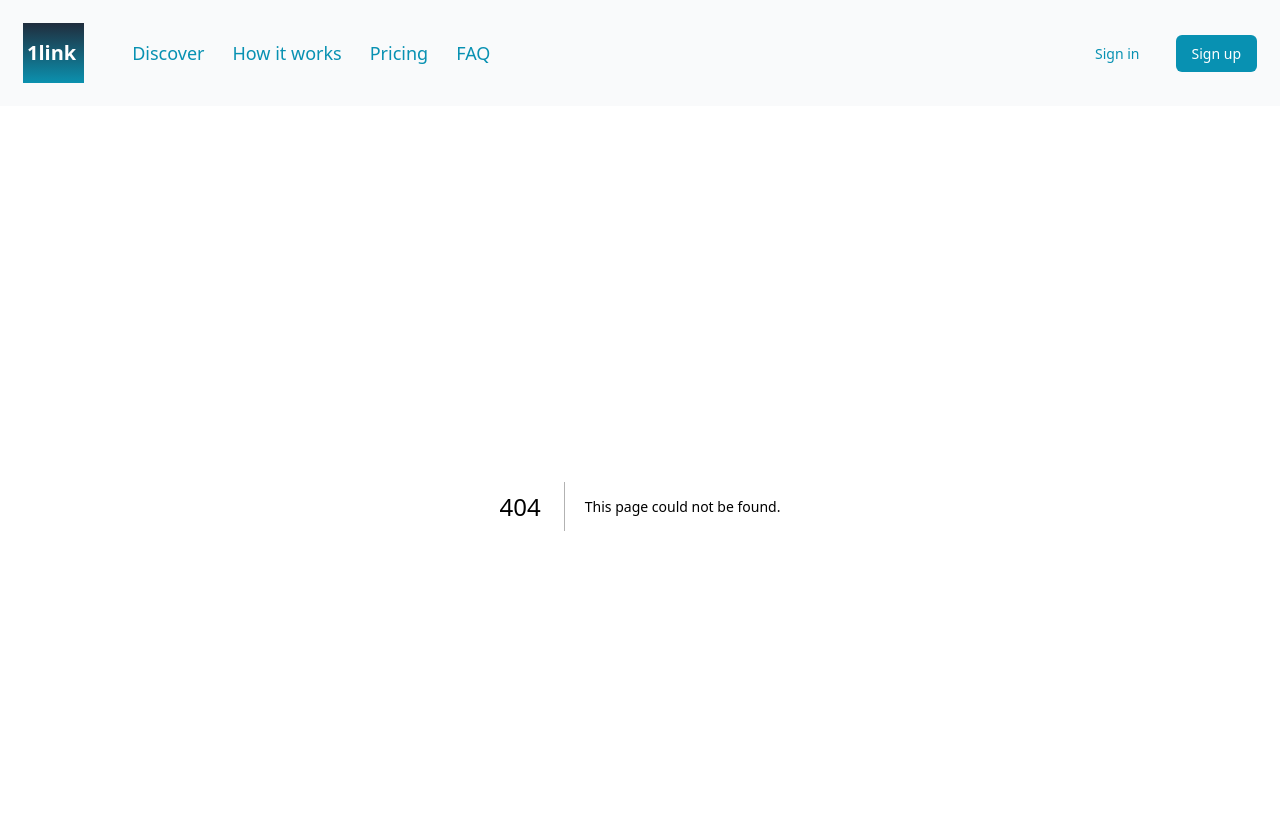
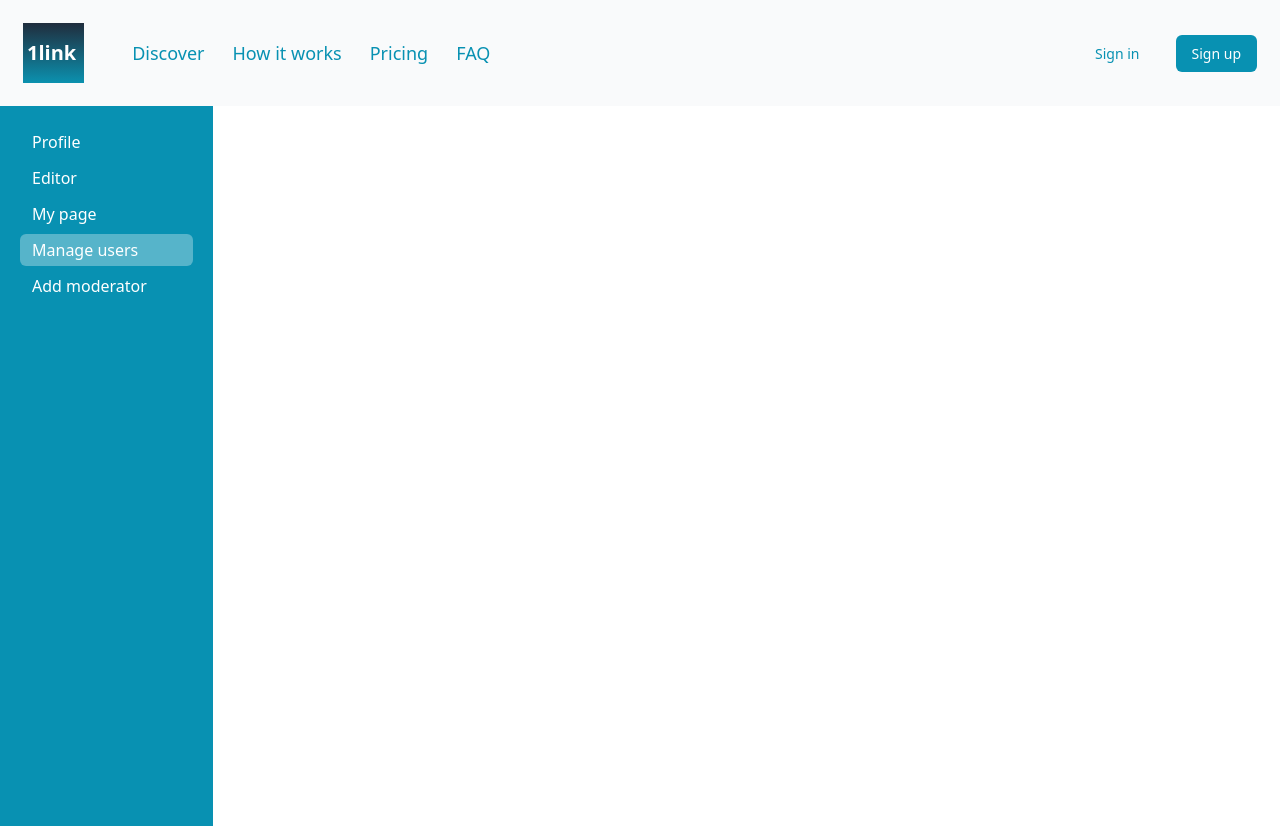
Before and after one commit to musiur/1linkf, a Next.js app: page /dashboard/manage-users in a window 1280 px wide. Before the commit this address had no page. Shown: the top 828 px of the page. Built offline with nearby package versions, Linux system fonts and the light colour scheme.

Commit message:
dashboard and login issue fixed

```diff
--- a/components/Navbar.js
+++ b/components/Navbar.js
@@ -85,7 +85,7 @@ const Navbar = () => {
         </div>
         {
           openSubmenu ? <div className="absolute top-[80px] right-0 min-w-[200px] border flex flex-col items-end justify-start gap-1 rounded-md bg-white py-1 mr-5" onClick={() => setOpenSubmenu(false)}>
-            <Link href="/dashboard" className="hover:bg-gray-100 rounded-md w-full text-right cursor-pointer px-3 py-1">Profile</Link>
+            <Link href="/dashboard/profile" className="hover:bg-gray-100 rounded-md w-full text-right cursor-pointer px-3 py-1">Profile</Link>
             <button onClick={Logout} className="hover:bg-red-100 text-red-400 rounded-md w-full text-right cursor-pointer px-3 py-1">Logout</button>
           </div> : null
         }
@@ -121,9 +121,8 @@ const CloseIcon = () => {
 
 const UserIcon = () => {
   return (
-    <svg xmlns="http://www.w3.org/2000/svg" fill="none" viewBox="0 0 24 24" stroke-width="1.5" stroke="currentColor" class="w-6 h-6">
-      <path stroke-linecap="round" stroke-linejoin="round" d="M17.982 18.725A7.488 7.488 0 0012 15.75a7.488 7.488 0 00-5.982 2.975m11.963 0a9 9 0 10-11.963 0m11.963 0A8.966 8.966 0 0112 21a8.966 8.966 0 01-5.982-2.275M15 9.75a3 3 0 11-6 0 3 3 0 016 0z" />
+    <svg xmlns="http://www.w3.org/2000/svg" fill="none" viewBox="0 0 24 24" strokeWidth="1.5" stroke="currentColor" className="w-6 h-6">
+      <path strokeLinecap="round" strokeLinejoin="round" d="M17.982 18.725A7.488 7.488 0 0012 15.75a7.488 7.488 0 00-5.982 2.975m11.963 0a9 9 0 10-11.963 0m11.963 0A8.966 8.966 0 0112 21a8.966 8.966 0 01-5.982-2.275M15 9.75a3 3 0 11-6 0 3 3 0 016 0z" />
     </svg>
-
   )
 }
--- a/layout/Layout.js
+++ b/layout/Layout.js
@@ -1,13 +1,16 @@
 import Footer from "components/Footer";
 import Navbar from "components/Navbar";
 import ContextWrapper from "context/ContextWrapper";
+import { useRouter } from "next/router";
 
 const Layout = ({ children }) => {
+    const Router = useRouter();
+
     return (
         <ContextWrapper>
             <Navbar />
             {children}
-            <Footer />
+            {!Router.pathname.includes("dashboard") ? <Footer /> : null}
         </ContextWrapper>
     )
 }
--- /dev/null
+++ b/src/pages/dashboard/add-moderator.js
@@ -0,0 +1,11 @@
+const { default: Dashboard } = require(".")
+
+const AddModerator = () => {
+    return (
+        <Dashboard>
+            Add Moderator
+        </Dashboard>
+    )
+}
+
+export default AddModerator;
--- /dev/null
+++ b/src/pages/dashboard/editor.js
@@ -0,0 +1,11 @@
+import Dashboard from "./index";
+
+const Editor = () => {
+    return (
+        <Dashboard>
+            Editor
+        </Dashboard>
+    )
+}
+
+export default Editor;
--- /dev/null
+++ b/src/pages/dashboard/index.js
@@ -0,0 +1,26 @@
+import Link from "next/link";
+import { useRouter } from "next/router";
+
+const Dashboard = ({ children }) => {
+    const tabs = ["Profile", "Editor", "My page", "Manage users", "Add moderator"];
+    const Router = useRouter();
+    return (
+        <div className="grid grid-cols-12 text-white">
+            <div className="col-span-2 bg-[#0891B2] p-5 min-h-[90vh] h-full flex flex-col gap-1 justify-start items-start">
+                {
+                    tabs.map((item) => {
+                        const tab = item.replaceAll(" ", "-").toLowerCase();
+                        return (
+                            <Link href={`/dashboard/${tab}`} key={item} className={`w-full cursor-pointer px-3 py-1 rounded-md ${Router.pathname.includes(tab) ? "bg-[#ffffff50] hover:bg-[#ffffff30]" : "hover:bg-[#ffffff20]"}`}>{item}</Link>
+                        )
+                    })
+                }
+            </div>
+            <div className="col-span-10">
+                {children}
+            </div>
+        </div>
+    )
+}
+
+export default Dashboard;
--- /dev/null
+++ b/src/pages/dashboard/manage-users.js
@@ -0,0 +1,11 @@
+const { default: Dashboard } = require(".")
+
+const ManageUsers = () => {
+    return (
+        <Dashboard>
+            Manage Users
+        </Dashboard>
+    )
+}
+
+export default ManageUsers;
--- /dev/null
+++ b/src/pages/dashboard/my-page.js
@@ -0,0 +1,9 @@
+import Dashboard from ".";
+
+const MyPage = () => {
+    return (
+        <Dashboard>My Page</Dashboard>
+    )
+}
+
+export default MyPage;
--- /dev/null
+++ b/src/pages/dashboard/profile.js
@@ -0,0 +1,9 @@
+import Dashboard from "./index";
+
+const Profile = () => {
+    return (
+        <Dashboard>Profile</Dashboard>
+    )
+}
+
+export default Profile;
--- a/src/pages/signin.js
+++ b/src/pages/signin.js
@@ -4,10 +4,12 @@ import axios from "axios";
 import Spinner from "components/icons/Spinner";
 import Link from "next/link";
 import { UserContext } from "context/UserProvider";
+import { useRouter } from "next/router";
 
 const SignIn = () => {
-    const {userdata, setUserdata} = useContext(UserContext);
-    const [formData, setFormData] = useState({ email: "", password: "" });
+    const Router = useRouter();
+    const { userdata, setUserdata } = useContext(UserContext);
+    const [formData, setFormData] = useState({ username: "", password: "" });
     const [errorMessage, setErrorMessage] = useState(formData);
     const [message, setMessage] = useState(null);
     const [spinner, setSpinner] = useState(false);
@@ -25,8 +27,8 @@ const SignIn = () => {
 
     const validate = (data) => {
         let obj = {};
-        if (!data.email.trim()) {
-            obj.email = "Email is required!";
+        if (!data.username.trim()) {
+            obj.username = "Username is required!";
         }
         if (!data.password.trim()) {
             obj.password = "Password is required!";
@@ -39,10 +41,12 @@ const SignIn = () => {
             setSpinner(true);
             const api = "http://localhost:8080/api/auth/signin";
             const response = await axios.post(api, {
-                username: "abul",
-                email: "abul@gmail.com",
-                password: "abul@gmail.com",
-                role: ["user"]
+                username: "sami",
+                password: "sami@gmail.com",
+            }, {
+                headers: {
+                    'Content-Type': 'application/json'
+                }
             });
             console.log(response);
             if (response.status === 200) {
@@ -53,6 +57,13 @@ const SignIn = () => {
                 sessionStorage.setItem("access_token", response.data.accessToken);
                 setUserdata(response.data);
                 document.getElementById("sign_up_form").reset();
+
+                const from = sessionStorage.getItem("from");
+                if (from) {
+                    Router.push(from);
+                } else {
+                    Router.push("/dashboard/profile");
+                }
             } else {
                 setMessage({
                     type: false,
@@ -89,10 +100,10 @@ const SignIn = () => {
                 }
                 <h3 className="text-[1rem] font-bold text-[#0891B2] text-center">Welcome to 1link</h3>
                 <form id="sign_up_form">
-                    <label htmlFor="email">Email</label>
-                    <input type="email" name="email" placeholder="Email" onChange={handleOnChange} id="email" />
+                <label htmlFor="username">Username</label>
+                    <input type="text" name="username" placeholder="Username" onChange={handleOnChange} id="username" />
                     {
-                        errorMessage?.email ? <span>{errorMessage.email}</span> : null
+                        errorMessage?.username ? <span>{errorMessage.username}</span> : null
                     }
                     <label htmlFor="password">Password</label>
                     <input type="password" name="password" placeholder="Password" onChange={handleOnChange} id="password" />
--- a/src/pages/signup.js
+++ b/src/pages/signup.js
@@ -3,8 +3,10 @@ import { useEffect, useState } from "react";
 import axios from "axios";
 import Spinner from "components/icons/Spinner";
 import Link from "next/link";
+import { useRouter } from "next/router";
 
 const SignUp = () => {
+    const Router = useRouter();
     const [formData, setFormData] = useState({ username: "", email: "", password: "" });
     const [errorMessage, setErrorMessage] = useState(formData);
     const [message, setMessage] = useState(null);
@@ -48,7 +50,9 @@ const SignUp = () => {
                     message: "Registration successfull!"
                 });
                 document.getElementById("sign_up_form").reset();
+                Router.push("/signin");
             } else {
+                console.log(response)
                 setMessage({
                     type: false,
                     message: response.response.data.message
```
